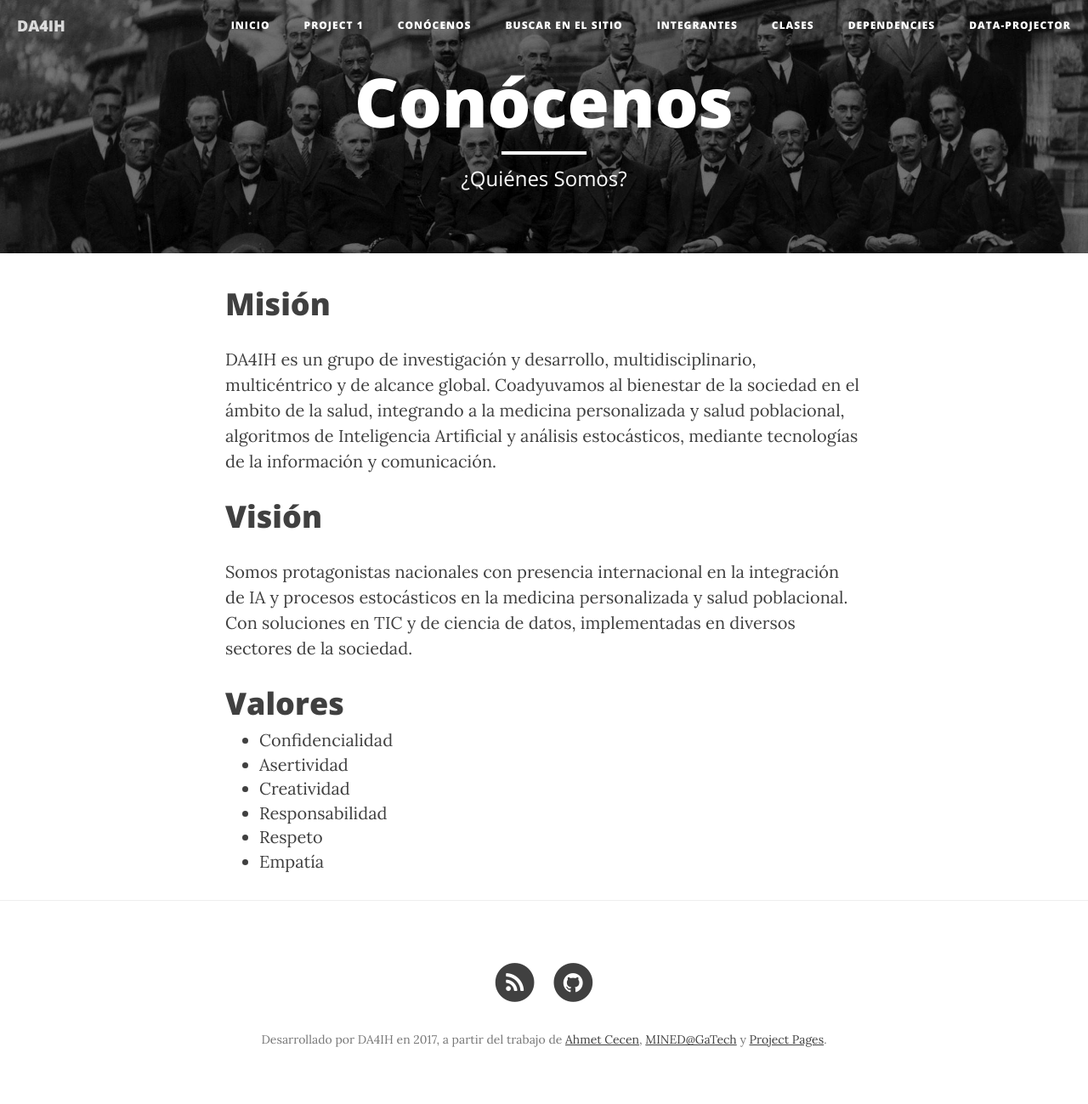
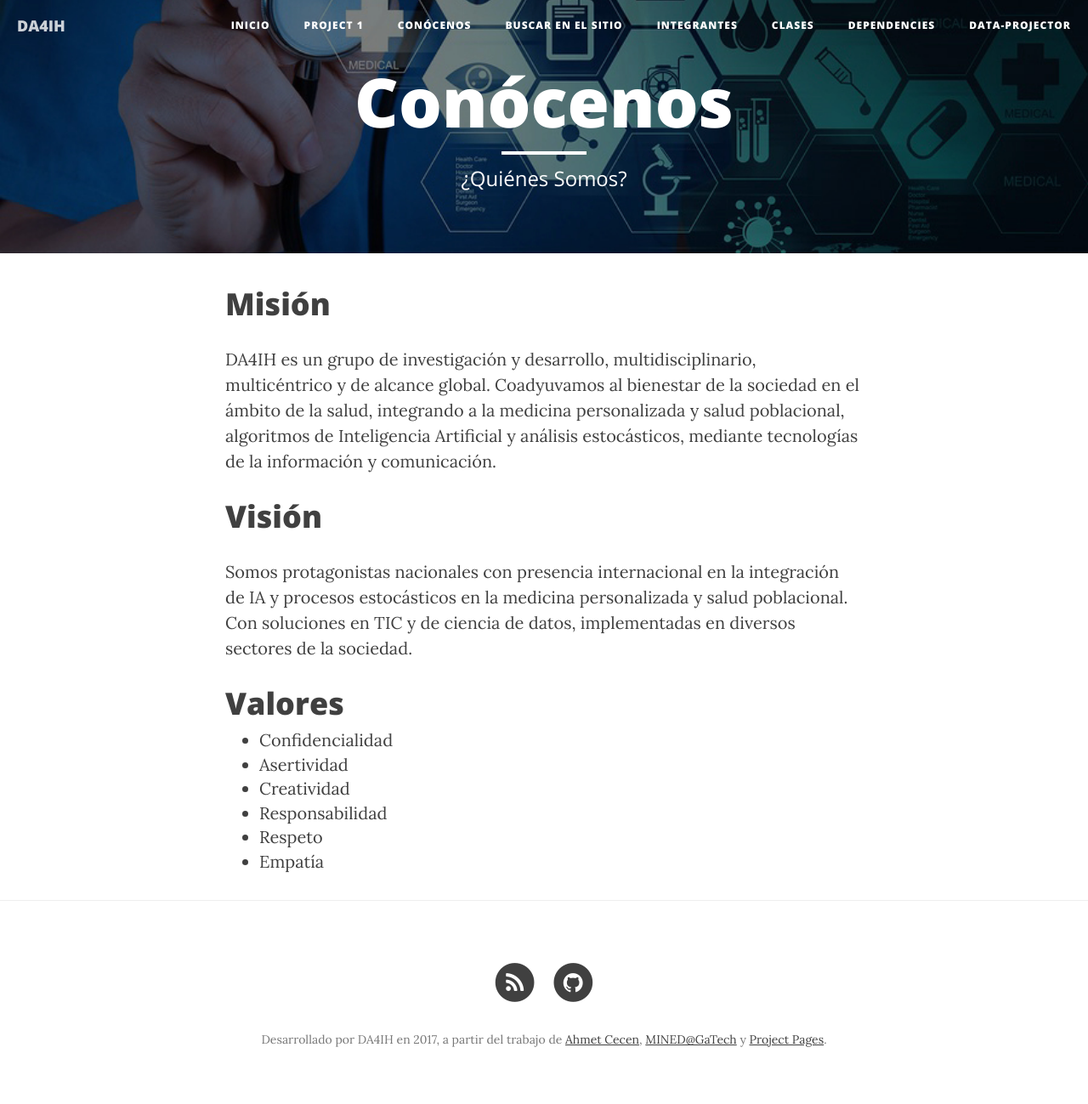
Before and after one commit to DA4IH/DA4IH.github.io, a Jekyll site: the page built from about.md, in a window 1280 px wide. Shown: the whole page at 85% size. Built offline with Jekyll 4.4.1, drawn with Linux system fonts in a browser that asks for light colours; nearby versions of some CDN libraries.

Commit message:
changed picture on page

```diff
--- a/about.md
+++ b/about.md
@@ -2,7 +2,6 @@
 layout: page
 title: "Conócenos"
 description: "¿Quiénes Somos?"
-header-img: "img/home-bg.jpg"
 ---
 
 # Misión
```
